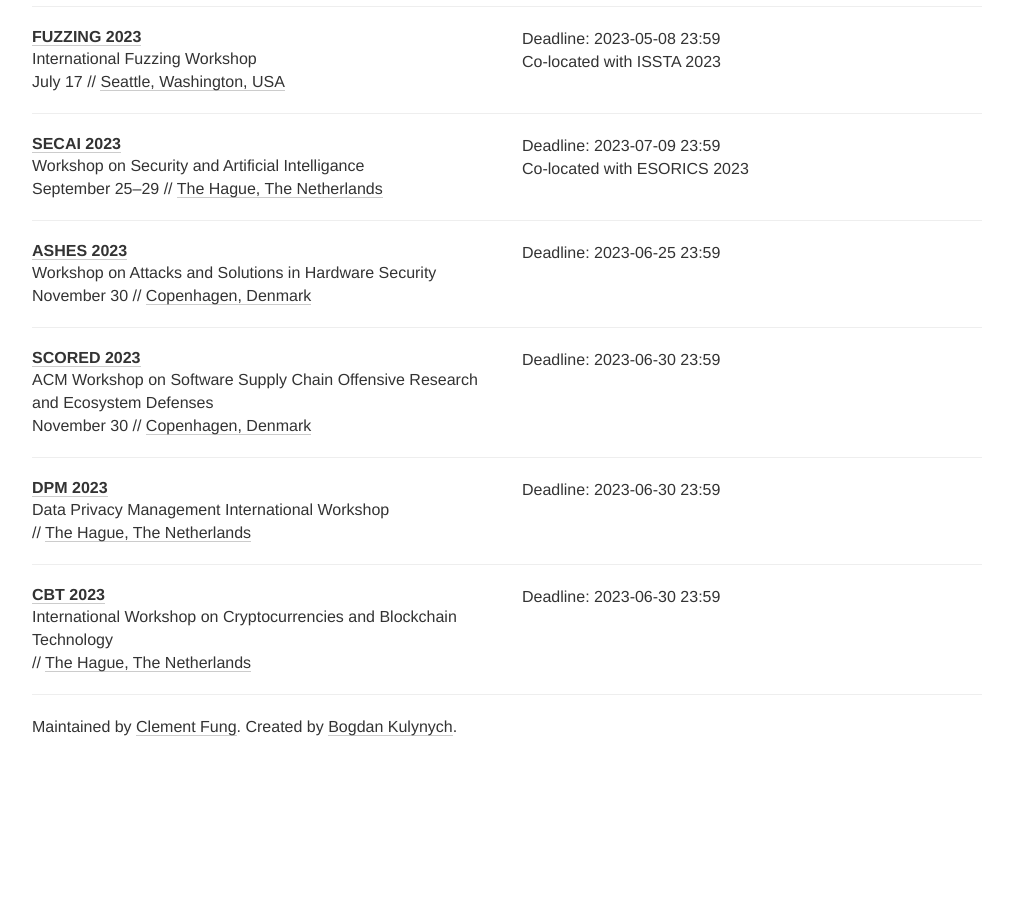
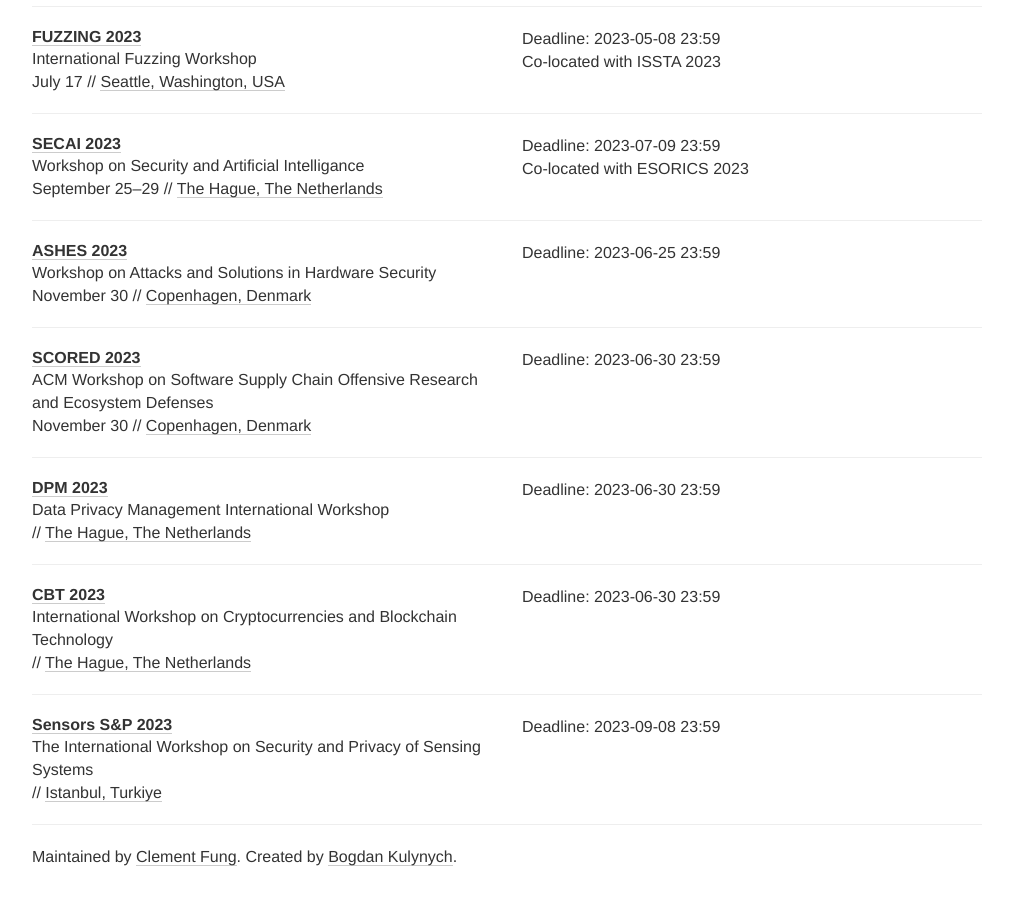
Before and after one commit to sec-deadlines/sec-deadlines.github.io, a Jekyll site: the page built from index.html, in a window 1280 px wide and 900 px high, scrolled down 10536 px. Shown: the whole window, without its empty margins (133-1146 px from the left). Built offline with Jekyll 4.4.1, drawn with Linux system fonts in a browser that asks for light colours; nearby versions of some CDN libraries; comment, search, counter and statistics services are not loaded; before the commit the page ends 11306 px from its top, so only the background shows below that.

Commit message:
Adding Sensors S&P 2023

```diff
--- a/_data/conferences.yml
+++ b/_data/conferences.yml
@@ -729,3 +729,11 @@
   deadline: ["2023-06-30 23:59"]
   place: The Hague, The Netherlands
   tag: [SEC, CRYPTO, SHOP]
+
+- name: Sensors S&P
+  description: The International Workshop on Security and Privacy of Sensing Systems
+  year: 2023
+  link: https://sensorssp.github.io/sensorssp23/
+  deadline: ["2023-09-08 23:59"]
+  place: Istanbul, Turkiye
+  tag: [SEC, PRIV, SHOP]
```
